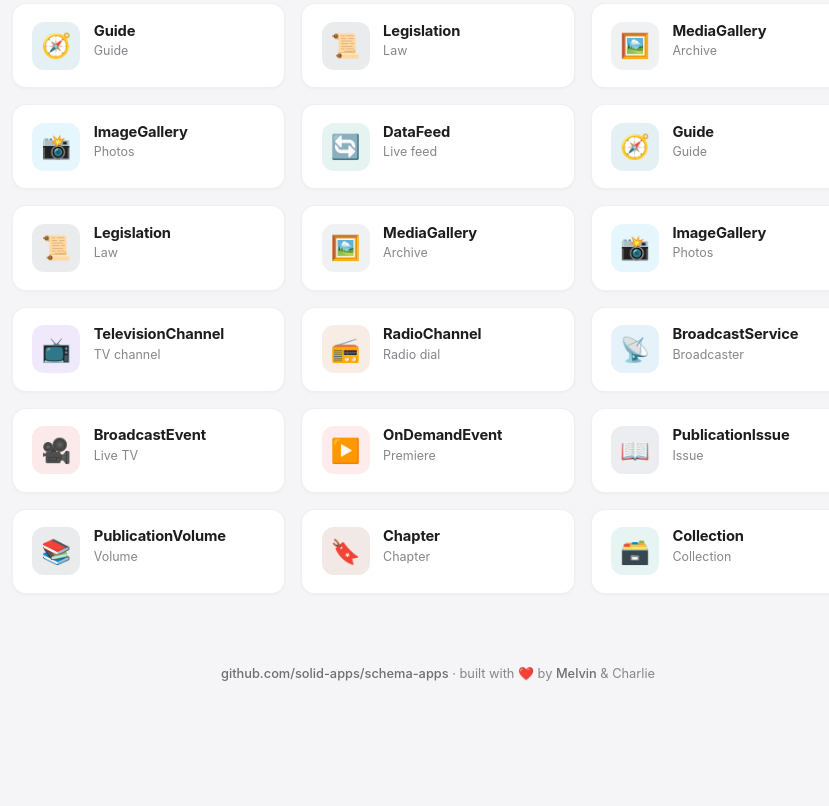
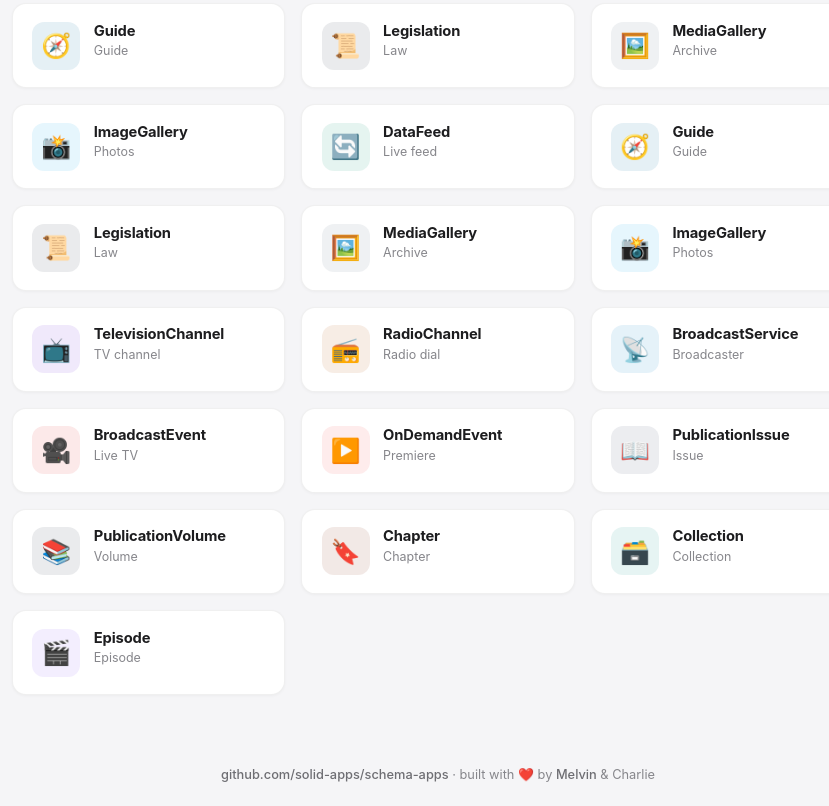
Before and after one commit to solid-apps/schema-apps, a website: page index.html in a window 1280 px wide. Shown: the part 9448-10254 px from the top of the page, without its empty margins (202-1031 px from the left). Before the commit the page ends 10153 px from the top, so only its background shows below. Drawn offline with Linux system fonts and the light colour scheme.

Commit message:
schema-apps: gallery entry for Episode

```diff
--- a/index.html
+++ b/index.html
@@ -468,6 +468,7 @@ const APPS = [
   { file: "publication-volume.html", name: "PublicationVolume", icon: "📚", accent: "#334155", tag: "Volume" },
   { file: "chapter.html", name: "Chapter", icon: "🔖", accent: "#7c2d12", tag: "Chapter" },
   { file: "collection.html", name: "Collection", icon: "🗃️", accent: "#0d9488", tag: "Collection" },
+  { file: "episode.html", name: "Episode", icon: "🎬", accent: "#8b5cf6", tag: "Episode" },
 ];
 
 const grid = document.getElementById("grid");
```
